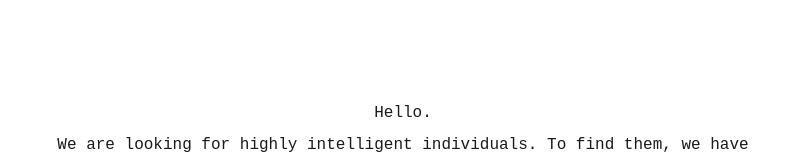
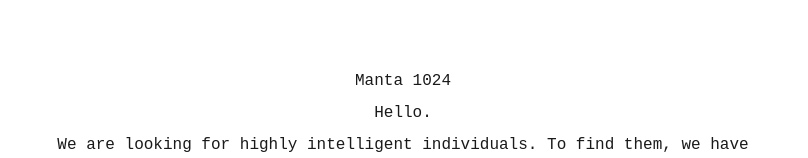
Before and after one commit to f1ret0x/Manta-1024, a plain HTML site: page index.html in a window 1280 px wide. In both pictures the pointer is over the element "Manta 1024". Shown: the part 156-314 px from the top of the page, without its empty margins (237-1045 px from the left). Drawn offline with Linux system fonts and the light colour scheme; no server answers.

Commit message:
Update index.html

```diff
--- a/index.html
+++ b/index.html
@@ -34,7 +34,7 @@
 
         /* Hover effect to help users see what they are selecting */
         p:hover {
-            color: #ffffff; /* Lightens text slightly on hover */
+            color: #1a1a1a; /* Lightens text slightly on hover */
             cursor: text;   /* Changes cursor to indicate selectable text */
         }
 
```
